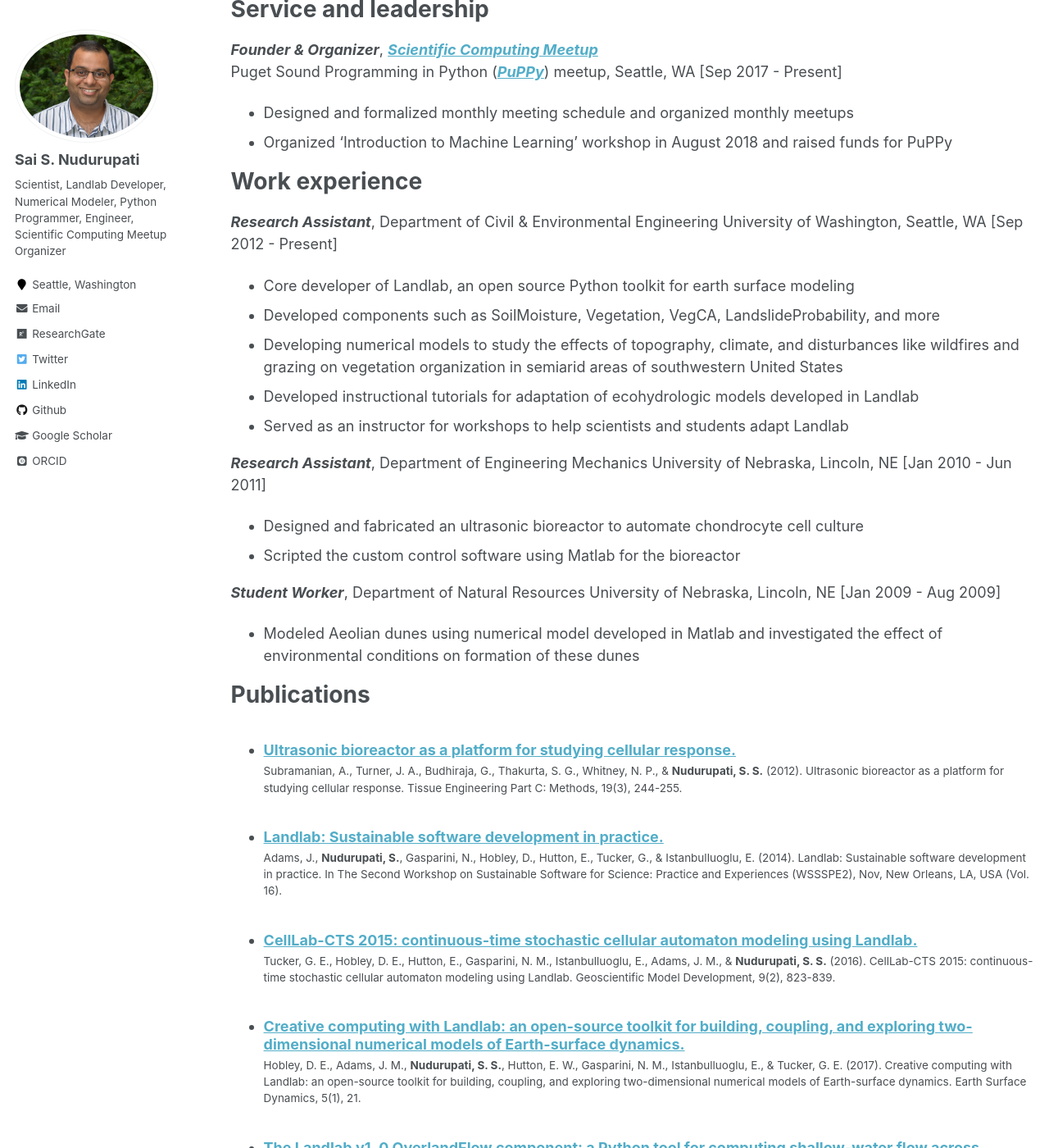
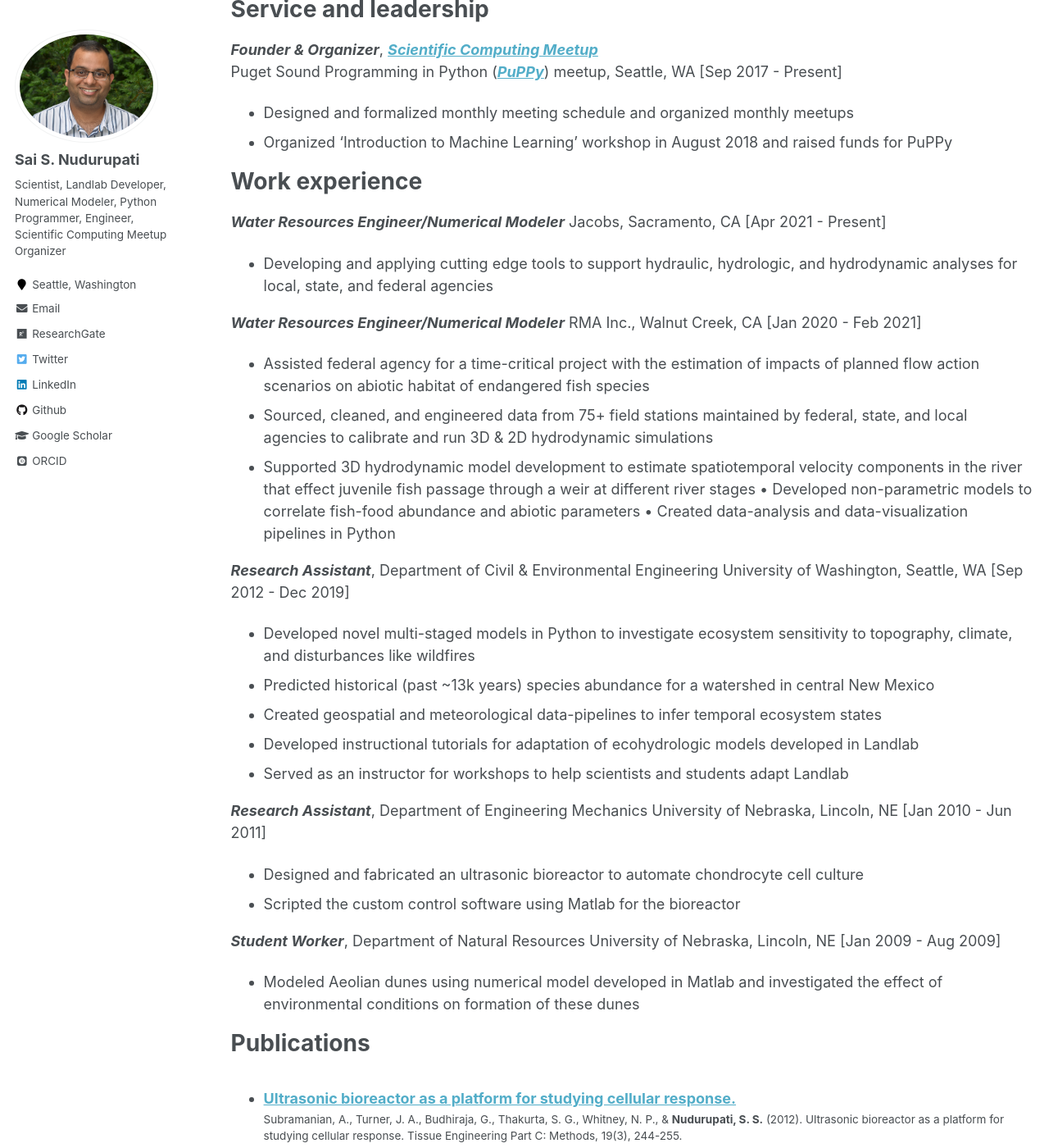
Before and after one commit to saisiddu/saisiddu.github.io, a Jekyll site: the page built from _pages/cv.md, in a window 1280 px wide and 1400 px high, scrolled down 1064 px. Shown: the whole window at 82% size. Built offline with Jekyll 4.4.1, drawn with Linux system fonts in a browser that asks for light colours; some web fonts are replaced; some of the changed text lies outside the part shown.

Commit message:
Update cv.md
Updated CV.

```diff
--- a/_pages/cv.md
+++ b/_pages/cv.md
@@ -50,11 +50,24 @@ Puget Sound Programming in Python (***[PuPPy](https://www.meetup.com/PSPPython/)
 
 Work experience
 ======
+
+***Water Resources Engineer/Numerical Modeler***
+Jacobs, Sacramento, CA  [Apr 2021 - Present]
+* Developing and applying cutting edge tools to support hydraulic, hydrologic, and hydrodynamic analyses for local, state, and federal agencies
+
+***Water Resources Engineer/Numerical Modeler***
+RMA Inc., Walnut Creek, CA  [Jan 2020 - Feb 2021]
+* Assisted federal agency for a time-critical project with the estimation of impacts of planned flow action scenarios on abiotic habitat of endangered fish species
+* Sourced, cleaned, and engineered data from 75+ field stations maintained by federal, state, and local agencies to calibrate and run 3D & 2D hydrodynamic simulations
+* Supported 3D hydrodynamic model development to estimate spatiotemporal velocity components in the river that effect juvenile fish passage through a weir at different river stages
+• Developed non-parametric models to correlate fish-food abundance and abiotic parameters
+• Created data-analysis and data-visualization pipelines in Python
+
 ***Research Assistant***, Department of Civil & Environmental Engineering
-University of Washington, Seattle, WA  [Sep 2012 - Present]
-* Core developer of Landlab, an open source Python toolkit for earth surface modeling
-* Developed components such as SoilMoisture, Vegetation, VegCA, LandslideProbability, and more
-* Developing numerical models to study the effects of topography, climate, and disturbances like wildfires and grazing on vegetation organization in semiarid areas of southwestern United States
+University of Washington, Seattle, WA  [Sep 2012 - Dec 2019]
+* Developed novel multi-staged models in Python to investigate ecosystem sensitivity to topography, climate, and disturbances like wildfires
+* Predicted historical (past ~13k years) species abundance for a watershed in central New Mexico
+* Created geospatial and meteorological data-pipelines to infer temporal ecosystem states
 * Developed instructional tutorials for adaptation of ecohydrologic models developed in Landlab
 * Served as an instructor for workshops to help scientists and students adapt Landlab
 
```
Also changed, not shown: other parts of _pages/cv.md (+1 -1 lines).
